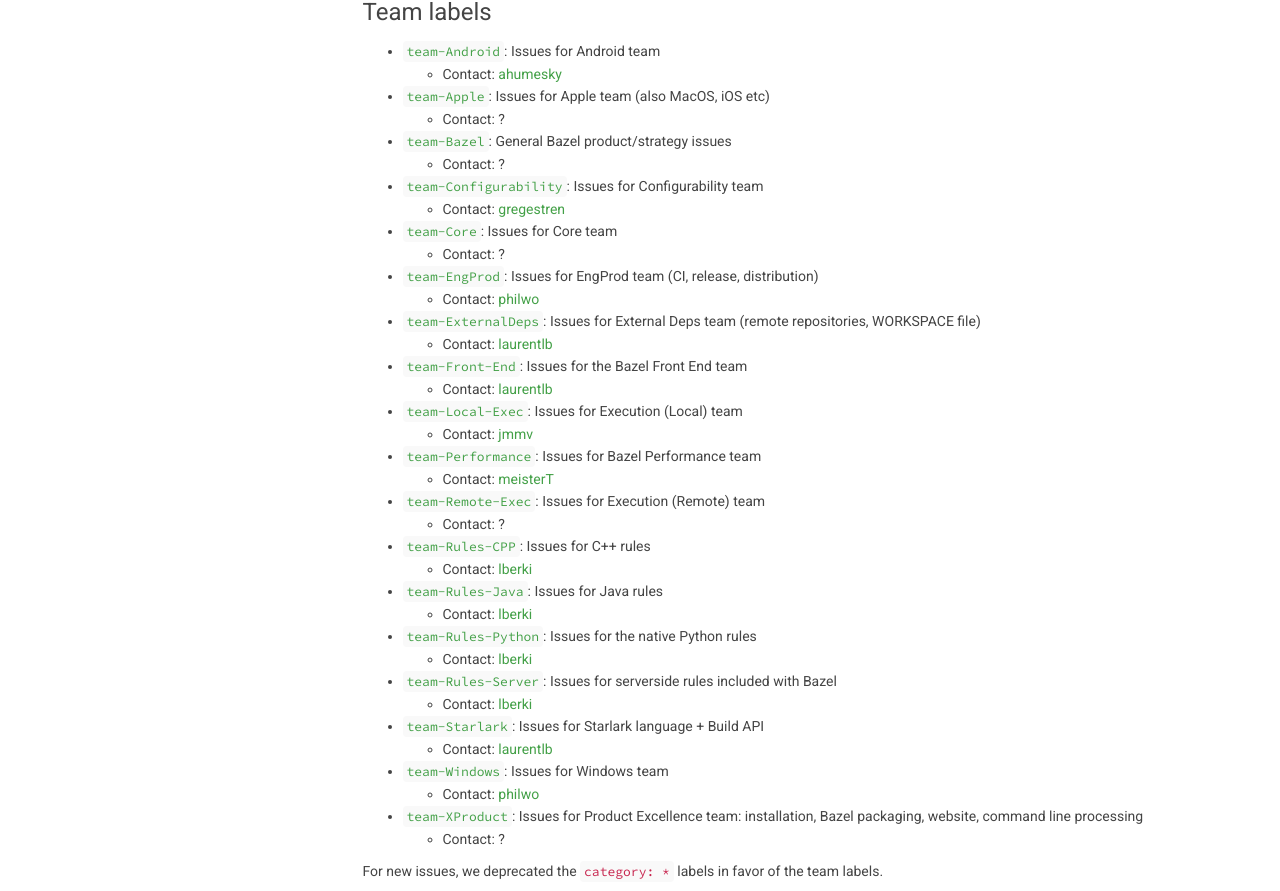
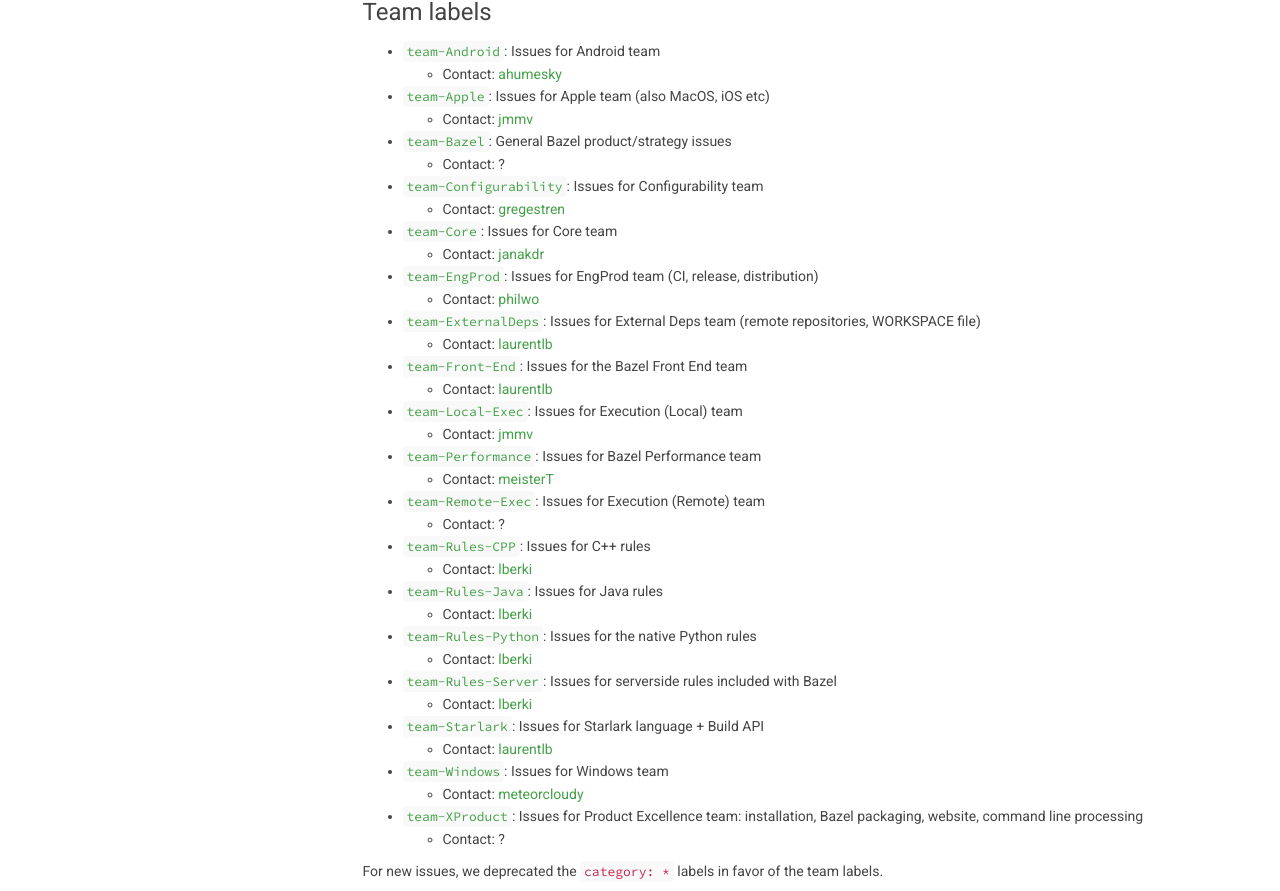
Before and after one commit to bazelbuild/bazel-website, a Jekyll site: the page built from maintainers-guide.md, in a window 1280 px wide and 1400 px high, scrolled down 3115 px. Shown: the part 189-1080 px from the top of the window. Built offline with Jekyll 4.4.1, drawn with Linux system fonts in a browser that asks for light colours; nearby versions of some CDN libraries; library files that are not in the unit come from our copies; comment, search, counter and statistics services are not loaded.

Commit message:
Add jmmv, meteorcloudy, janakdr as owners of labels

```diff
--- a/maintainers-guide.md
+++ b/maintainers-guide.md
@@ -195,13 +195,13 @@
 *   [`team-Android`](https://github.com/bazelbuild/bazel/labels/team-Android): Issues for Android team
     *   Contact: [ahumesky](https://github.com/ahumesky)
 *   [`team-Apple`](https://github.com/bazelbuild/bazel/labels/team-Apple): Issues for Apple team (also MacOS, iOS etc)
-    * Contact: ?
+    * Contact: [jmmv](https://github.com/jmmv)
 *   [`team-Bazel`](https://github.com/bazelbuild/bazel/labels/team-Bazel): General Bazel product/strategy issues
     * Contact: ?
 *   [`team-Configurability`](https://github.com/bazelbuild/bazel/labels/team-Configurability): Issues for Configurability team
     * Contact: [gregestren](https://github.com/gregestren)
 *   [`team-Core`](https://github.com/bazelbuild/bazel/labels/team-Core): Issues for Core team
-    * Contact: ?
+    * Contact: [janakdr](https://github.com/janakdr)
 *   [`team-EngProd`](https://github.com/bazelbuild/bazel/labels/team-Engprod): Issues for EngProd team (CI, release, distribution)
     * Contact: [philwo](https://github.com/philwo)
 *   [`team-ExternalDeps`](https://github.com/bazelbuild/bazel/labels/team-ExternalDeps): Issues for External Deps team (remote repositories,
@@ -226,7 +226,7 @@
 *   [`team-Starlark`](https://github.com/bazelbuild/bazel/labels/team-Starlark): Issues for Starlark language + Build API
     * Contact: [laurentlb](https://github.com/laurentlb)
 *   [`team-Windows`](https://github.com/bazelbuild/bazel/labels/team-Windows): Issues for Windows team
-    * Contact: [philwo](https://github.com/philwo)
+    * Contact: [meteorcloudy](https://github.com/meteorcloudy)
 *   [`team-XProduct`](https://github.com/bazelbuild/bazel/labels/team-XProduct): Issues for Product Excellence team: installation, Bazel packaging, website, command line processing
     * Contact: ?
 
```
